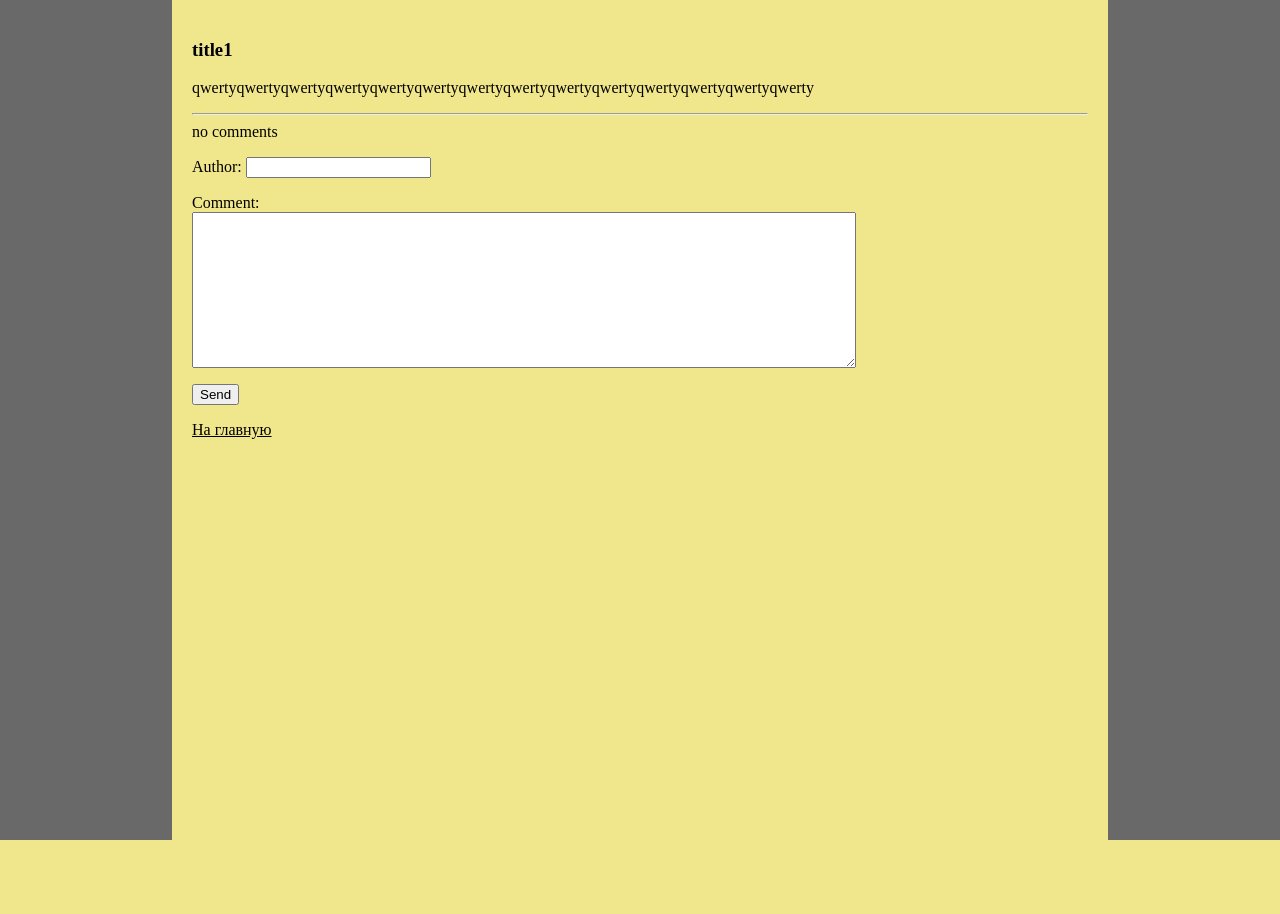
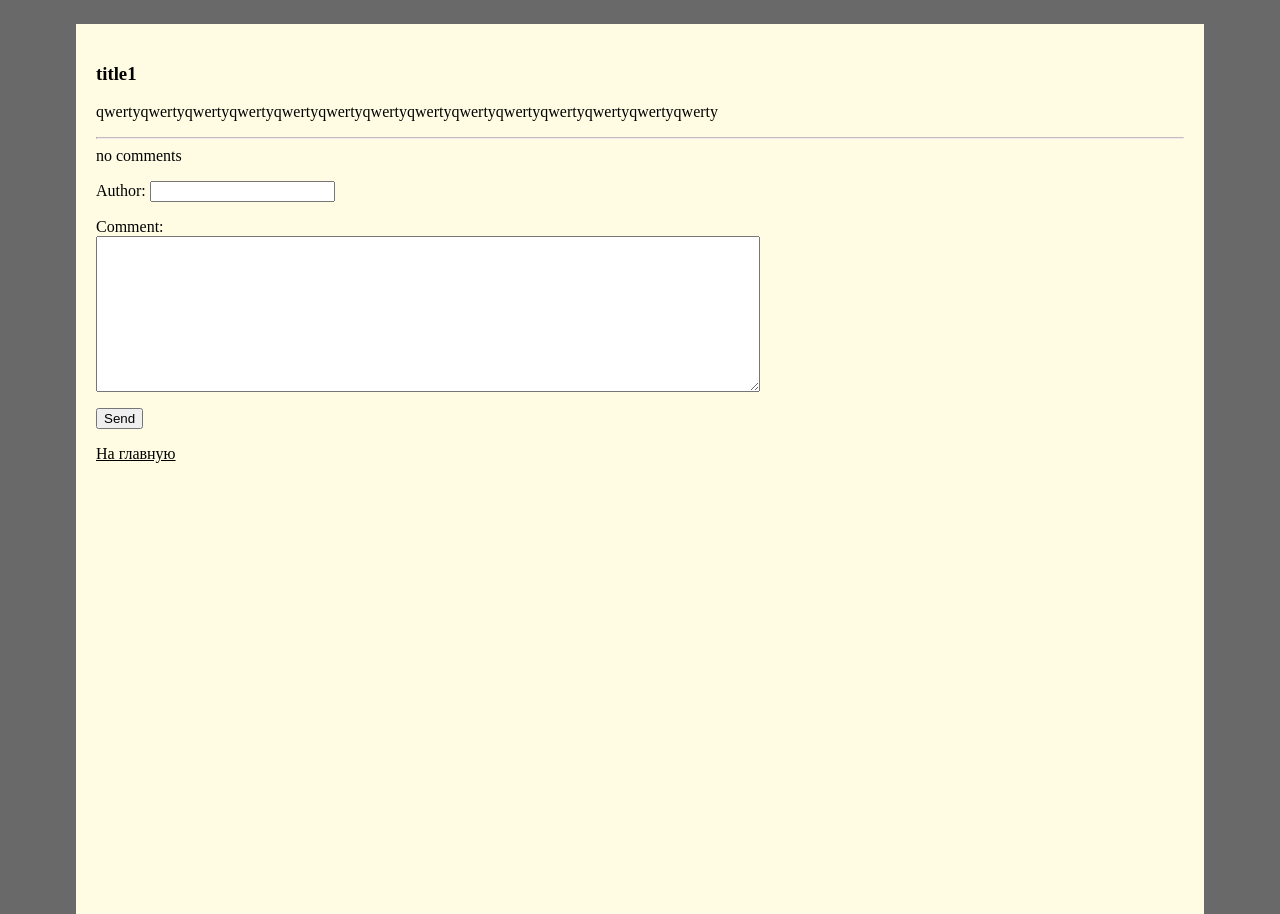
Before and after one commit to A1exeyDunin/WARP, a PHP site: page /single_article.php?id=1 in a window 1280 px wide. Before the commit the page ends 840 px from the top, so only its background shows below. Run offline with PHP 8.4, Linux system fonts and the light colour scheme; data comes from the database, SQL or seed files in the repository; data that the repository does not hold is empty.

Commit message:
поменял стили отображения 1 статьи, переделай отображение всех.

```diff
--- a/proj1/css/style.css
+++ b/proj1/css/style.css
@@ -10,13 +10,16 @@ header {
     margin-bottom: 20px;
     background: dimgray;
 }
-
+hr{
+    border-top: 1px solid #C5BBBB;
+}
 .content {
-    height: 100%;
-    width: 70%;
+    width: 85%;
     margin: auto;
     padding: 20px;
-    background: khaki;
+    background: #FFFCE3;
+    min-height: 850px;
+    margin-top: 24px;
 }
 
 footer {
@@ -31,7 +34,9 @@ a:link {
 a:visited {
     color: blue;
 }
-
+form{
+    width: 60%;
+}
 #mainmenu {
     position: relative;
     overflow: hidden;
--- a/proj1/single_article.php
+++ b/proj1/single_article.php
@@ -2,7 +2,7 @@
 
 include 'functions/connect_bd.php';
 include 'functions/functions.php';
-
+header("Content-Type: text/html; charset=utf-8");
 $mysqli = connect();
 
 
```
